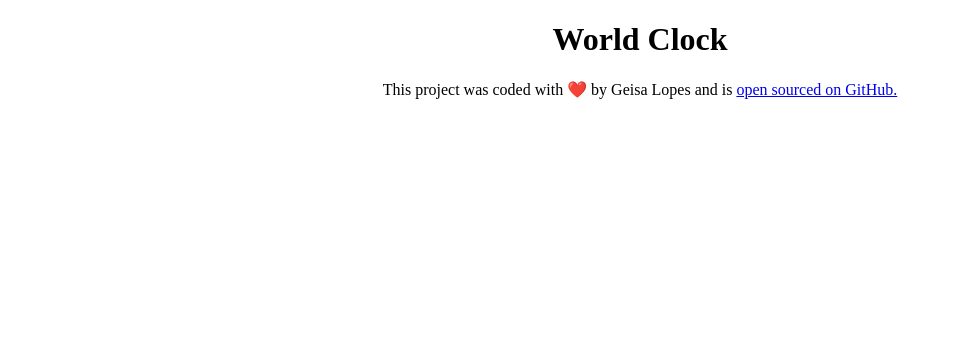
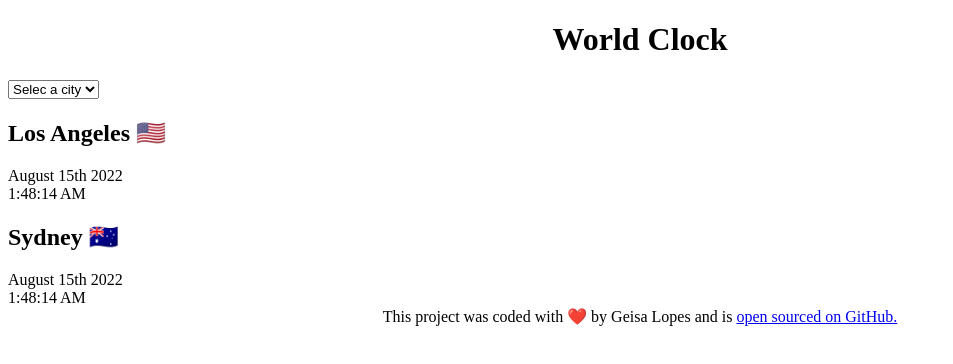
Before and after one commit to geisalopes/world-clock-project, a plain HTML site: page index.html in a window 1280 px wide. Shown: the whole page, without its empty margins (0-953 px from the left). Drawn offline with Linux system fonts and the light colour scheme.

Commit message:
Add the basic HTML

```diff
--- a/index.html
+++ b/index.html
@@ -7,7 +7,25 @@
     <title>World Clock - Geisa Lopes</title>
   </head>
   <body>
-    <h1>World Clock</h1>
+    <div class="container">
+      <h1>World Clock</h1>
+      <select name="" id="">
+        <option value="">Selec a city</option>
+        <option value="">London</option>
+        <option value="">New York</option>
+        <option value="">Auckland</option>
+      </select>
+      <div class="city">
+        <h2>Los Angeles 🇺🇸</h2>
+        <div class="date">August 15th 2022</div>
+        <div class="time">1:48:14 AM</div>
+      </div>
+      <div class="city">
+        <h2>Sydney 🇦🇺</h2>
+        <div class="date">August 15th 2022</div>
+        <div class="time">1:48:14 AM</div>
+      </div>
+    </div>
     <footer>
       This project was coded with ❤️ by Geisa Lopes and is
       <a
```
